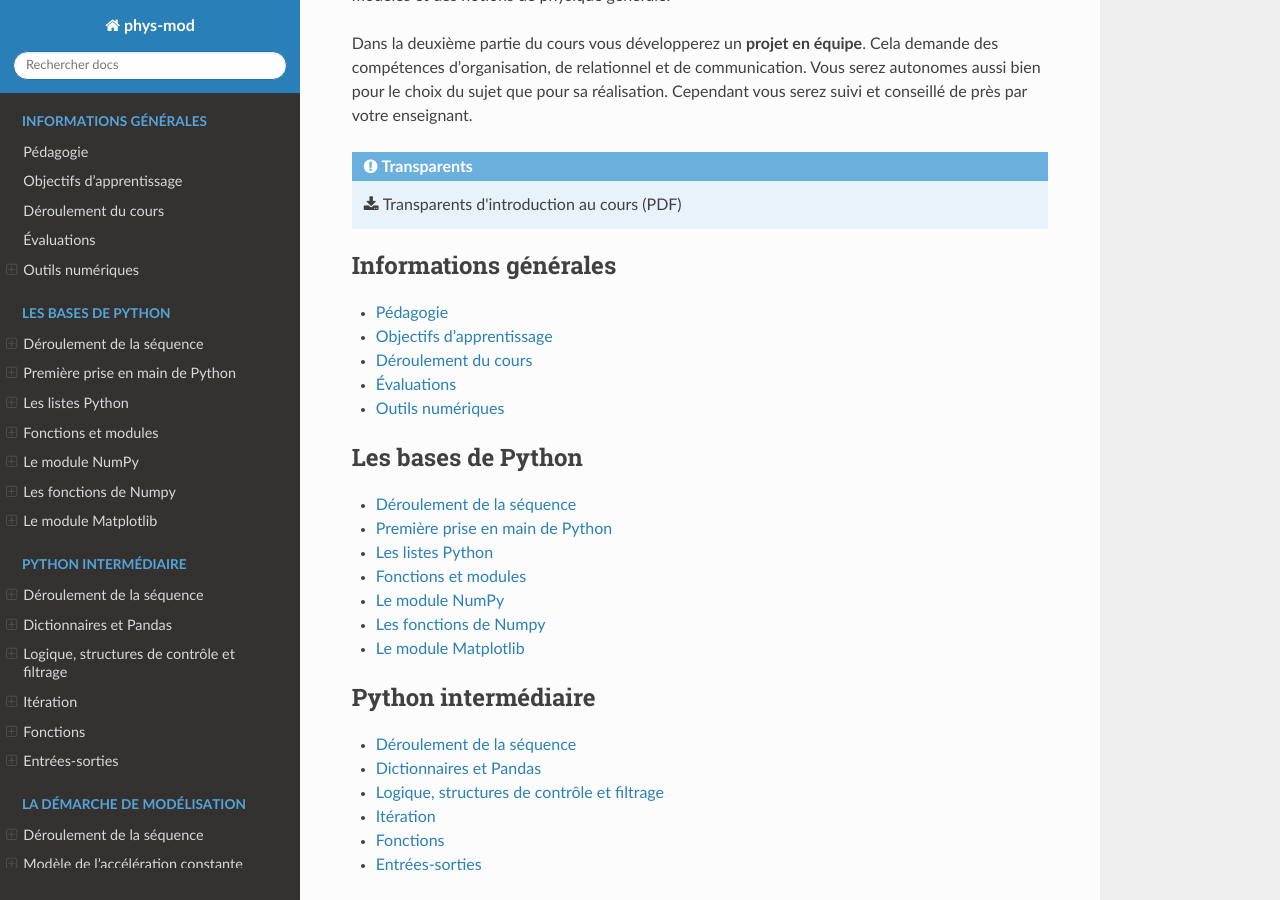
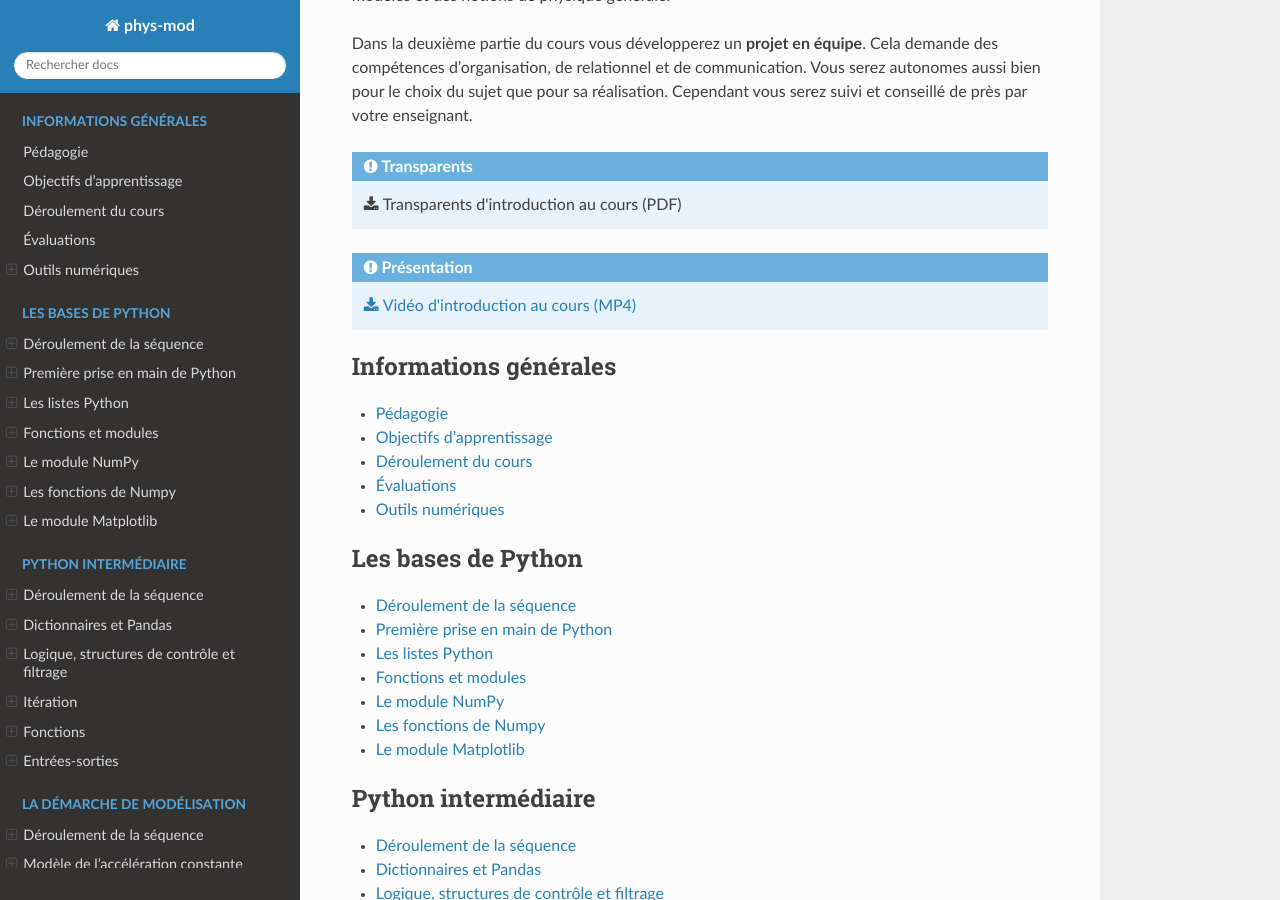
Before and after one commit to phys-mod/site, a Sphinx documentation site: the page built from source/index.rst, in a window 1280 px wide and 900 px high, scrolled down 884 px. Built offline with Sphinx 7.4.7 and the Read the Docs theme 2.0.0, drawn with Linux system fonts in a browser that asks for light colours.

Commit message:
presentation

```diff
--- a/source/index.rst
+++ b/source/index.rst
@@ -56,6 +56,10 @@ Cependant vous serez suivi et conseillé de près par votre enseignant.
 .. admonition:: Transparents
 
     :download:`Transparents d'introduction au cours (PDF) <./cours-info/cours_intro.pdf>`
+
+.. admonition:: Présentation
+
+    :download:`Vidéo d'introduction au cours (MP4) <https://share.obspm.fr/index.php/s/39CAxczNYbieHDz>`
 
 .. toctree::
    :maxdepth: 1
```
